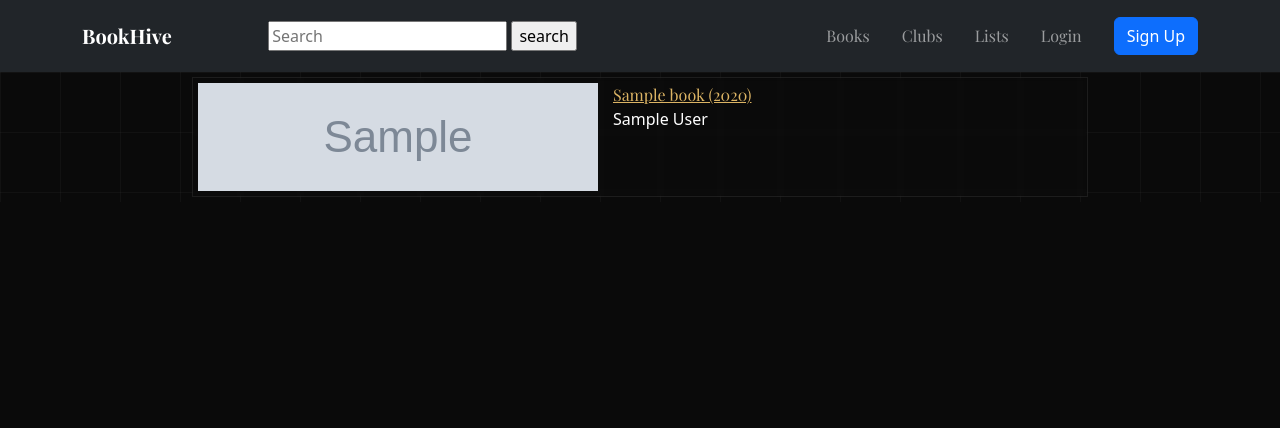
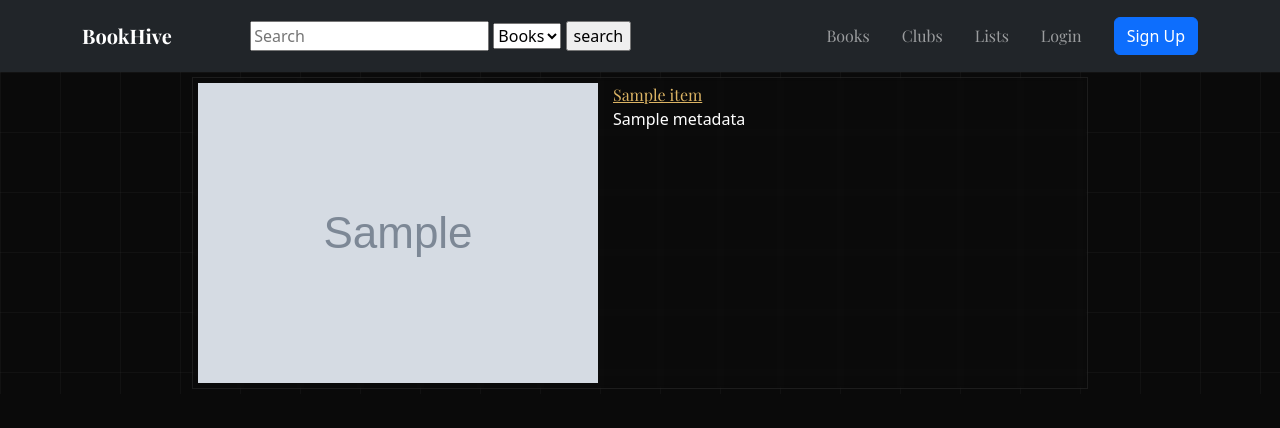
Before and after one commit to Ibrahim78612/bookhive, a Django app: template core/templates/search.html in a window 1280 px wide. Shown: the top 428 px of the page. Run offline with Django 3.2, Linux system fonts and the light colour scheme; the template is opened without the code that fills it: most values are stand-ins (such as "Sample title", 1, 10 or a date in 2020); grey boxes marked "Sample" are stand-in pictures; some web fonts are replaced.

Commit message:
changed the search page to facilitate many kinds of data, fixed issue with fetch_with_title where a missing cover would not return None

```diff
--- a/core/templates/base.html
+++ b/core/templates/base.html
@@ -25,6 +25,10 @@
             <div class="collapse navbar-collapse justify-content-center">
                 <form method="get" action="{% url 'search' %}">
                     <input type="text" id="query" name="query" placeholder="Search">
+                    <select name="type" id="type">
+                      <option value="books">Books</option>
+                      <option value="users">Users</option>
+                    </select>
                     <input type="submit" value="search">
                 </form>
             </div>
--- a/core/templates/search.html
+++ b/core/templates/search.html
@@ -29,39 +29,32 @@
         linear-gradient(90deg, rgba(255,255,255,0.03), 1px, transparent 1px);
       background-size: 60px 60px;
     }
-    .book {
+    .item {
       display: flex;
       flex-direction: row;
       width: 70%;
-      height: 120px;
+      min-height: 120px;
       backdrop-filter: blur(2px);
       padding: 5px;
       margin: 5px;
       border: 1px solid rgba(255, 255, 255, 0.08);
     }
-    .book-metadata {
+    .metadata {
       margin-left: 15px;
     }
   </style>
 
   <div class="shelf">
-    {% for book in docs %}
-      <div class="book">
-        <img src={{ book.cover }}>
-        <div class="book-metadata">
-          <a href="/books/{{ book.workid }}">
-            {{ book.title }}
-            {% if book.first_publish_year %}
-                ({{ book.first_publish_year }})
-            {% endif %}
+    {% for item in docs %}
+      <div class="item">
+        <img src={{ item.image }}>
+        <div class="metadata">
+          <a href="/books/{{ item.id }}">
+            {{ item.title }}
           </a>
-          <p>
-            {% if book.authors %}
-            {% for author in book.authors %}
-              {{author}}
+            {% for metadata in item.meta %}
+              <p>{{ metadata }}</p>
             {% endfor %}
-            {% endif %}
-          </p>
         </div>
       </div>
     {% endfor %}
--- a/olapi/ol_api_helpers.py
+++ b/olapi/ol_api_helpers.py
@@ -148,7 +148,10 @@ def strip_search_result_data(book_data):
     rename_field(key_data, "key", "workid")
     rename_field(key_data, "author_name", "authors")
     rename_field(key_data, "first_publish_year", "first_publish_date")
-    key_data["cover"] = f"https://covers.openlibrary.org/b/id/{key_data['cover_i']}-S.jpg"
+    if key_data["cover_i"] != None:
+        key_data["cover"] = f"https://covers.openlibrary.org/b/id/{key_data['cover_i']}-S.jpg"
+    else:
+        key_data["cover"] = None
     return key_data
 
 def subject_filterer(subjects):
```
Also changed, not shown: core/search_converter.py (added, +25 -0 lines), core/views.py (+15 -2 lines).
